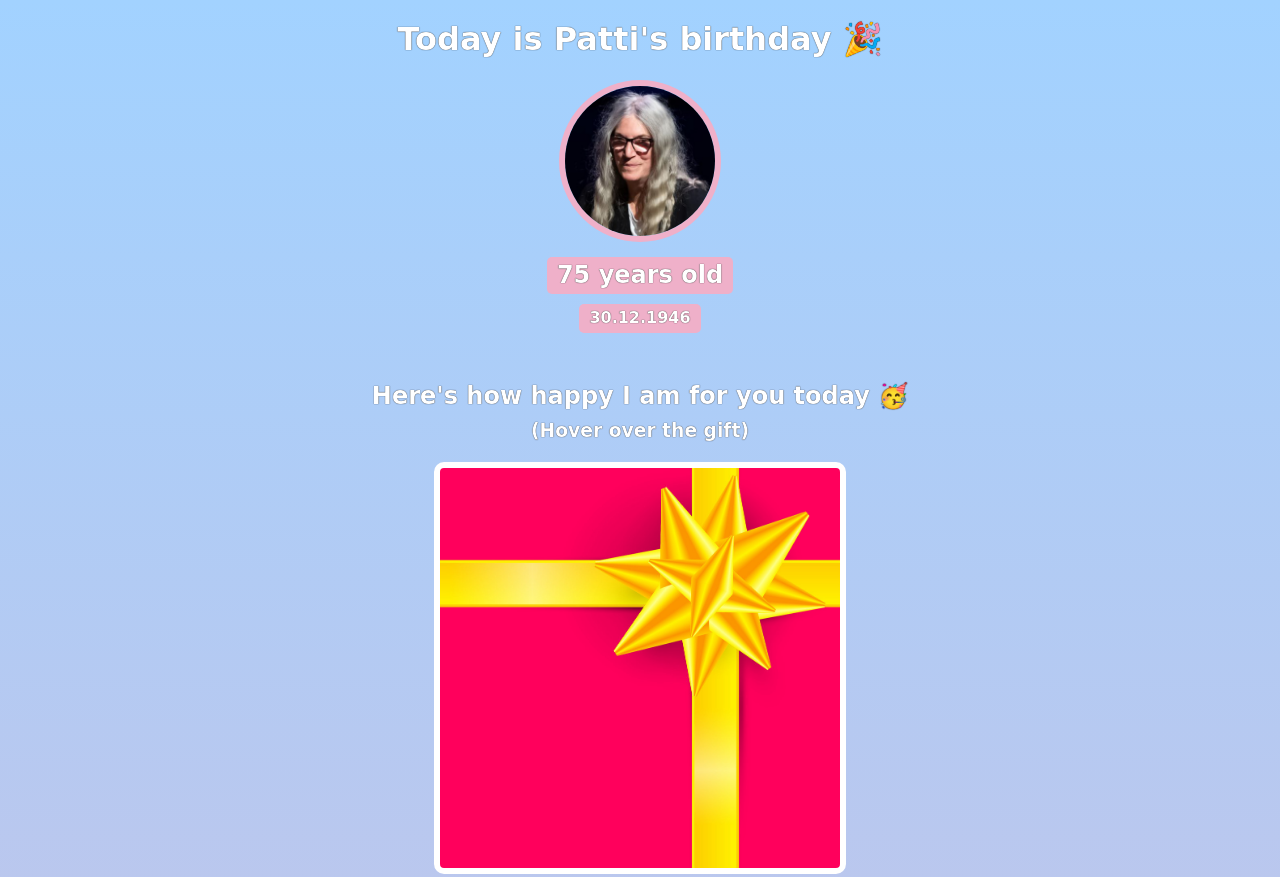
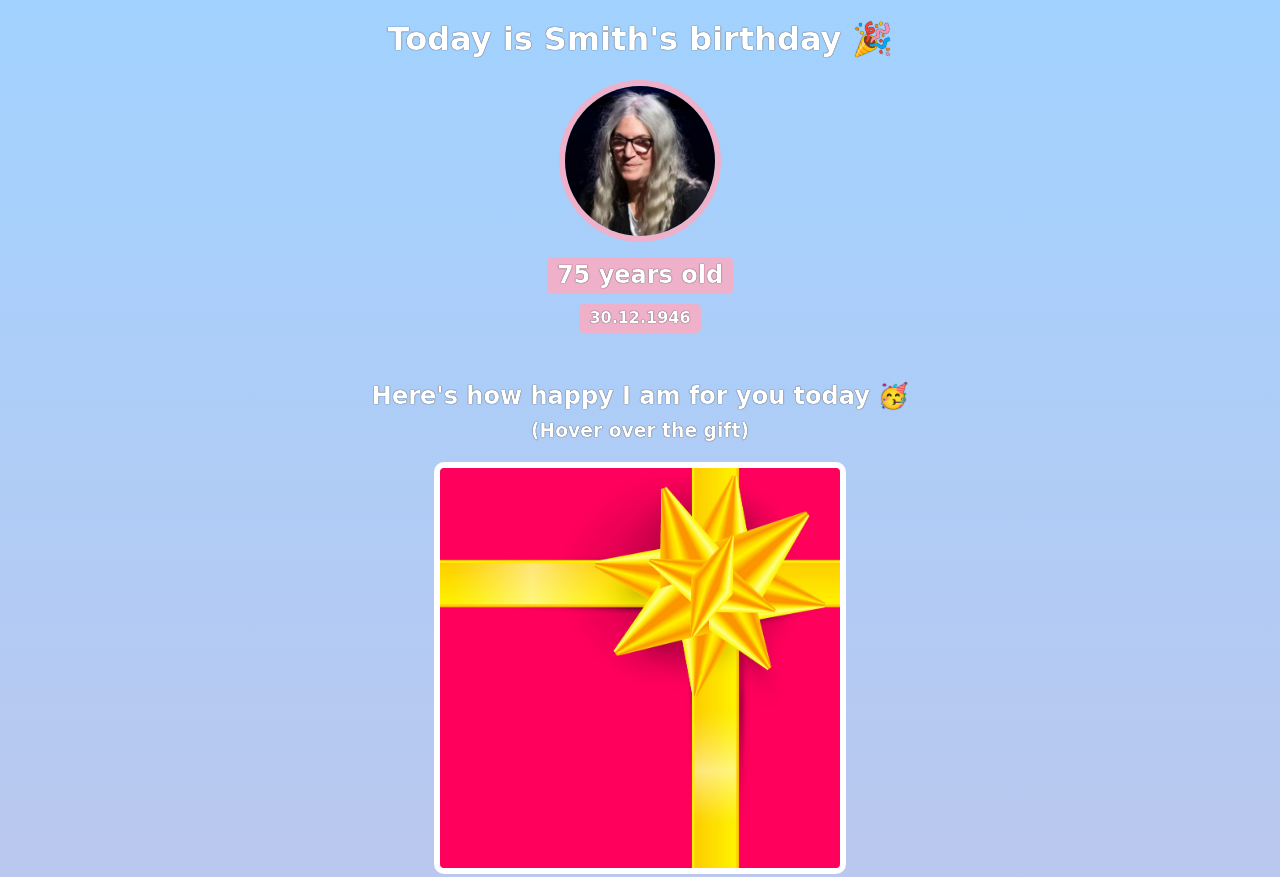
Before and after one commit to jaquebica/birthday-gift-site, a website built with Vite: page index.html in a window 1280 px wide. Shown: the top 877 px of the page. Built offline with nearby package versions, Linux system fonts and the light colour scheme; a web font is replaced by a local one.

Commit message:
Change the name to Smith

```diff
--- a/index.html
+++ b/index.html
@@ -7,7 +7,7 @@
     </head>
     <body>
         <div id="header">
-            <h1>Today is Patti's birthday 🎉</h1>
+            <h1>Today is Smith's birthday 🎉</h1>
             <img id="bff-img" src="images/patti.jpeg">
             <h2 id="bday-age">75 years old</h2>
             <h4 id="bday-date">30.12.1946</h4>
```
